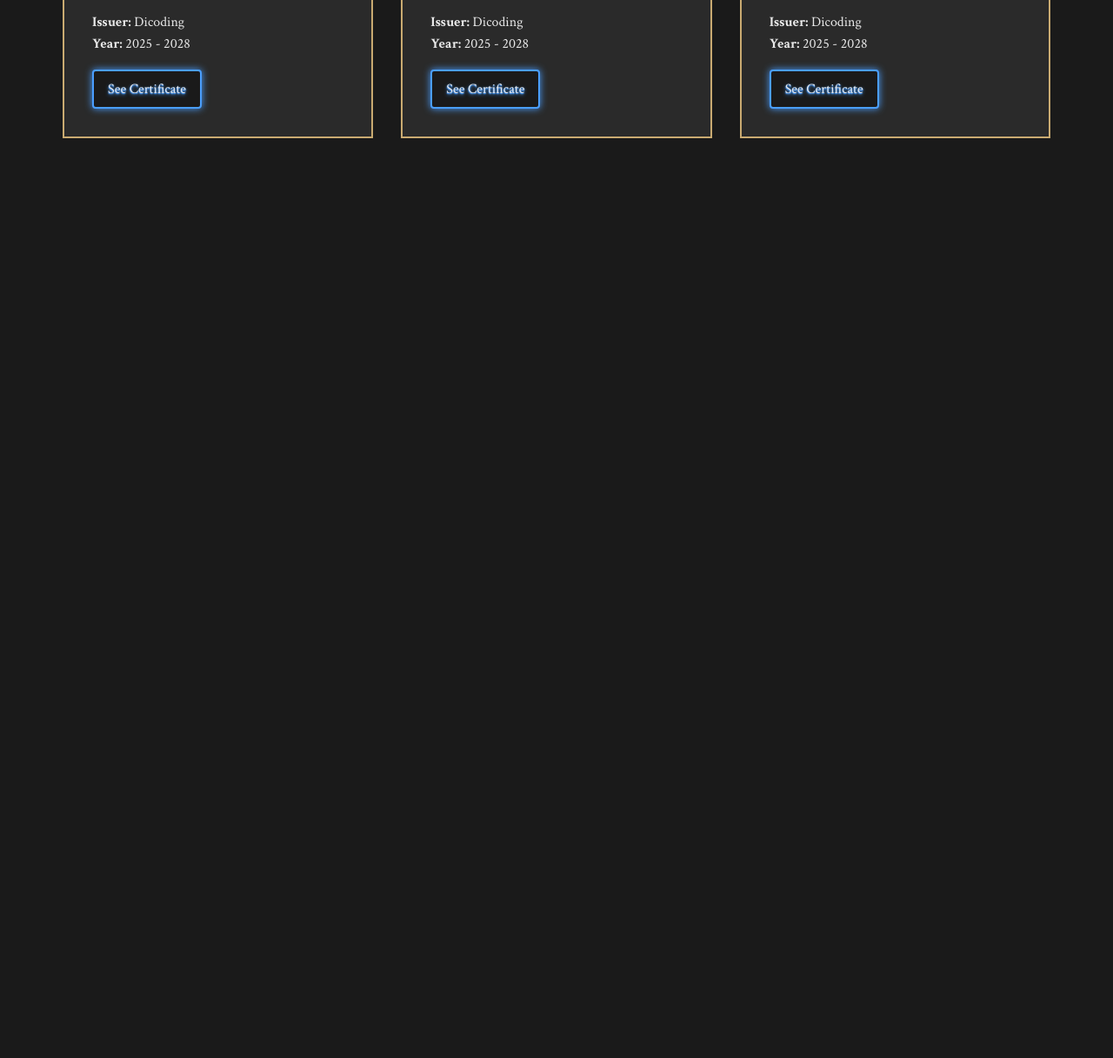
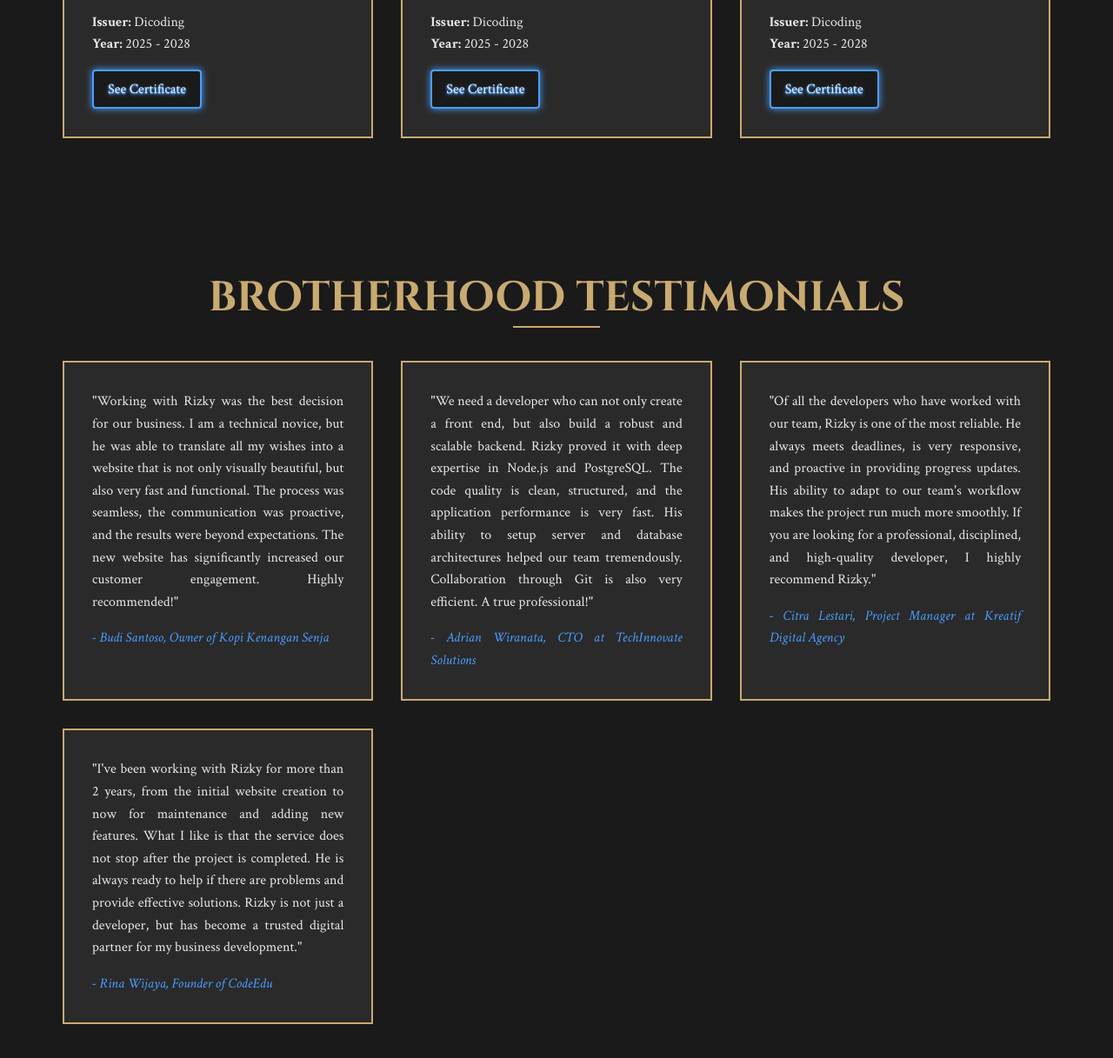
Before and after one commit to Rizkyyullah/rizkyyullah.github.io, a website: page index.html in a window 1280 px wide. Shown: the part 5164-6381 px from the top of the page at 87% size. Before the commit the page ends 5403 px from the top, so only its background shows below. Drawn offline with Linux system fonts and the light colour scheme.

Commit message:
create testimonials section + mobile responsive

```diff
--- a/index.html
+++ b/index.html
@@ -530,6 +530,67 @@
       </div>
     </section>
 
+    <section id="testimonials">
+      <h2>BROTHERHOOD TESTIMONIALS</h2>
+      <div class="grid grid-cols-[repeat(auto-fit,minmax(300px,1fr))] gap-8">
+        <div class="testimonial text-justify">
+          <p class="hyphens-auto">
+            "Working with Rizky was the best decision for our business. I am a
+            technical novice, but he was able to translate all my wishes into a
+            website that is not only visually beautiful, but also very fast and
+            functional. The process was seamless, the communication was
+            proactive, and the results were beyond expectations. The new website
+            has significantly increased our customer engagement. Highly
+            recommended!"
+          </p>
+          <div class="text-animus mt-4 italic">
+            - Budi Santoso, Owner of Kopi Kenangan Senja
+          </div>
+        </div>
+        <div class="testimonial text-justify">
+          <p class="hyphens-auto">
+            "We need a developer who can not only create a front end, but also
+            build a robust and scalable backend. Rizky proved it with deep
+            expertise in Node.js and PostgreSQL. The code quality is clean,
+            structured, and the application performance is very fast. His
+            ability to setup server and database architectures helped our team
+            tremendously. Collaboration through Git is also very efficient. A
+            true professional!"
+          </p>
+          <div class="text-animus mt-4 italic">
+            - Adrian Wiranata, CTO at TechInnovate Solutions
+          </div>
+        </div>
+        <div class="testimonial text-justify">
+          <p class="hyphens-auto">
+            "Of all the developers who have worked with our team, Rizky is one
+            of the most reliable. He always meets deadlines, is very responsive,
+            and proactive in providing progress updates. His ability to adapt to
+            our team's workflow makes the project run much more smoothly. If you
+            are looking for a professional, disciplined, and high-quality
+            developer, I highly recommend Rizky."
+          </p>
+          <div class="text-animus mt-4 italic">
+            - Citra Lestari, Project Manager at Kreatif Digital Agency
+          </div>
+        </div>
+        <div class="testimonial text-justify">
+          <p class="hyphens-auto">
+            "I've been working with Rizky for more than 2 years, from the
+            initial website creation to now for maintenance and adding new
+            features. What I like is that the service does not stop after the
+            project is completed. He is always ready to help if there are
+            problems and provide effective solutions. Rizky is not just a
+            developer, but has become a trusted digital partner for my business
+            development."
+          </p>
+          <div class="text-animus mt-4 italic">
+            - Rina Wijaya, Founder of CodeEdu
+          </div>
+        </div>
+      </div>
+    </section>
+
     <script src="./public/script/index.js"></script>
   </body>
 </html>
```
Also changed, not shown: public/style/style.css.
